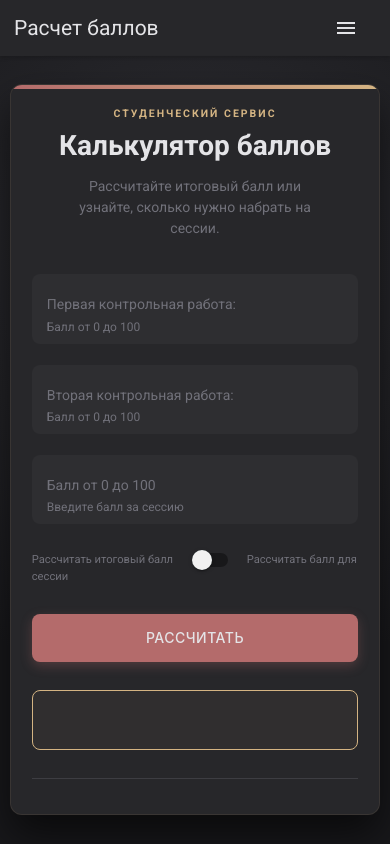
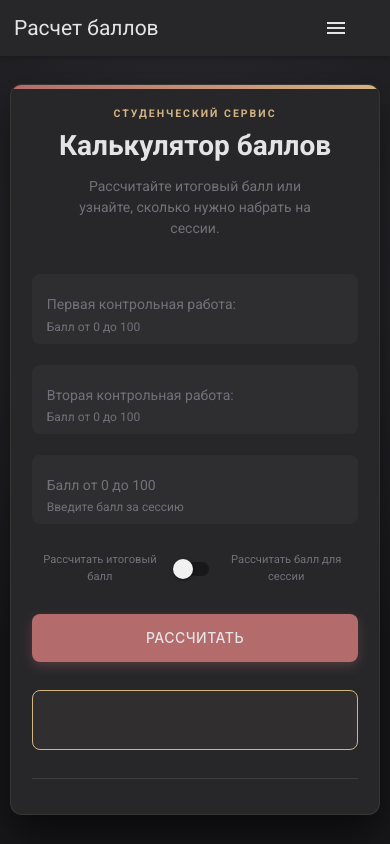
Before and after one commit to munnificent/Kaznpuball, a plain HTML site: page index.html in a window 390 px wide. Drawn offline with nearby package versions, Linux system fonts and the light colour scheme.

Commit message:
Update style.css

```diff
--- a/style.css
+++ b/style.css
@@ -90,11 +90,18 @@ nav ul a.active {
 }
 
 /* Mobile Trigger */
+/* Mobile Trigger */
 .sidenav-trigger {
     display: flex;
     align-items: center;
     margin: 0;
     cursor: pointer;
+    position: absolute;
+    /* Force position */
+    right: 10px;
+    /* Align to right */
+    top: 50%;
+    transform: translateY(-50%);
 }
 
 .sidenav-trigger i {
@@ -369,5 +376,18 @@ h1 {
 @media (max-width: 400px) {
     .switch label {
         font-size: 0.8rem;
+        white-space: normal;
+        /* Allow wrapping */
+        display: flex;
+        align-items: center;
+        justify-content: center;
+        text-align: center;
+    }
+
+    .switch label .lever {
+        margin: 0 5px;
+        /* Reduce margin on small screens */
+        flex-shrink: 0;
+        /* Prevent lever from shrinking */
     }
 }
```
